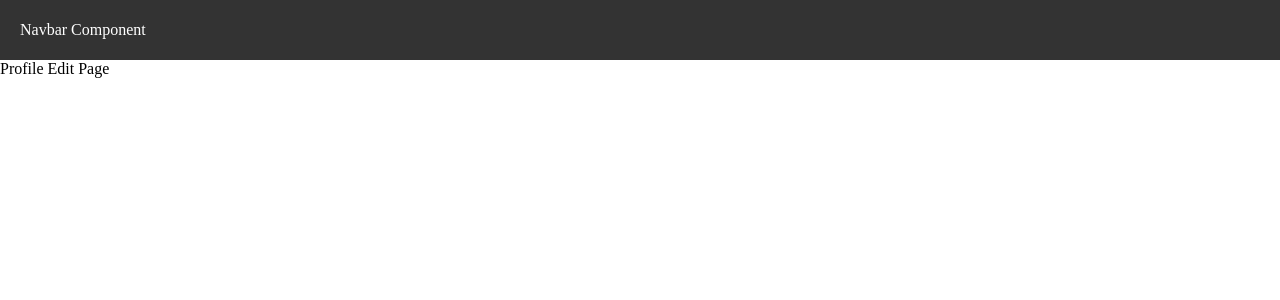
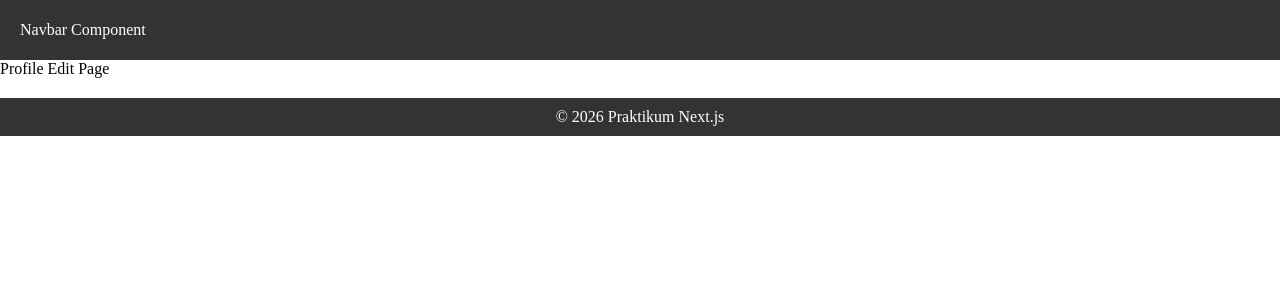
Before and after one commit to BillyMaulanaFerdinan/PBF-Semester6-BillyMaulana, a Next.js app in the folder P2/praktikum/my-app/: page /profile/edit in a window 1280 px wide. Shown: the top 300 px of the page. Built offline with nearby package versions, Linux system fonts and the light colour scheme.

Commit message:
add Tugas 3

```diff
--- a/P2/praktikum/my-app/src/components/layouts/Appshell/index.tsx
+++ b/P2/praktikum/my-app/src/components/layouts/Appshell/index.tsx
@@ -1,17 +1,19 @@
 import Navbar from "../navbar";
+import Footer from "../footer";
 
 type AppShellProps = {
   children: React.ReactNode;
 }
 
-const AppShell = (props:AppShellProps) => {
+const AppShell = (props: AppShellProps) => {
   const { children } = props;
+
   return (
     <main>
       <Navbar />
       {children}
+      <Footer />
     </main>
-
   );
 };
 
--- /dev/null
+++ b/P2/praktikum/my-app/src/components/layouts/footer/index.tsx
@@ -0,0 +1,9 @@
+const Footer = () => {
+  return (
+    <footer className="footer">
+      <p>© 2026 Praktikum Next.js</p>
+    </footer>
+  )
+}
+
+export default Footer
--- a/P2/praktikum/my-app/src/styles/globals.css
+++ b/P2/praktikum/my-app/src/styles/globals.css
@@ -28,3 +28,11 @@ display: flex;
 align-items: center;
 padding: 0 20px;
 }
+
+.footer {
+  background-color: #333;
+  color: white;
+  padding: 10px;
+  text-align: center;
+  margin-top: 20px;
+}
```
Lines whose indentation alone changed are shown as unchanged.
